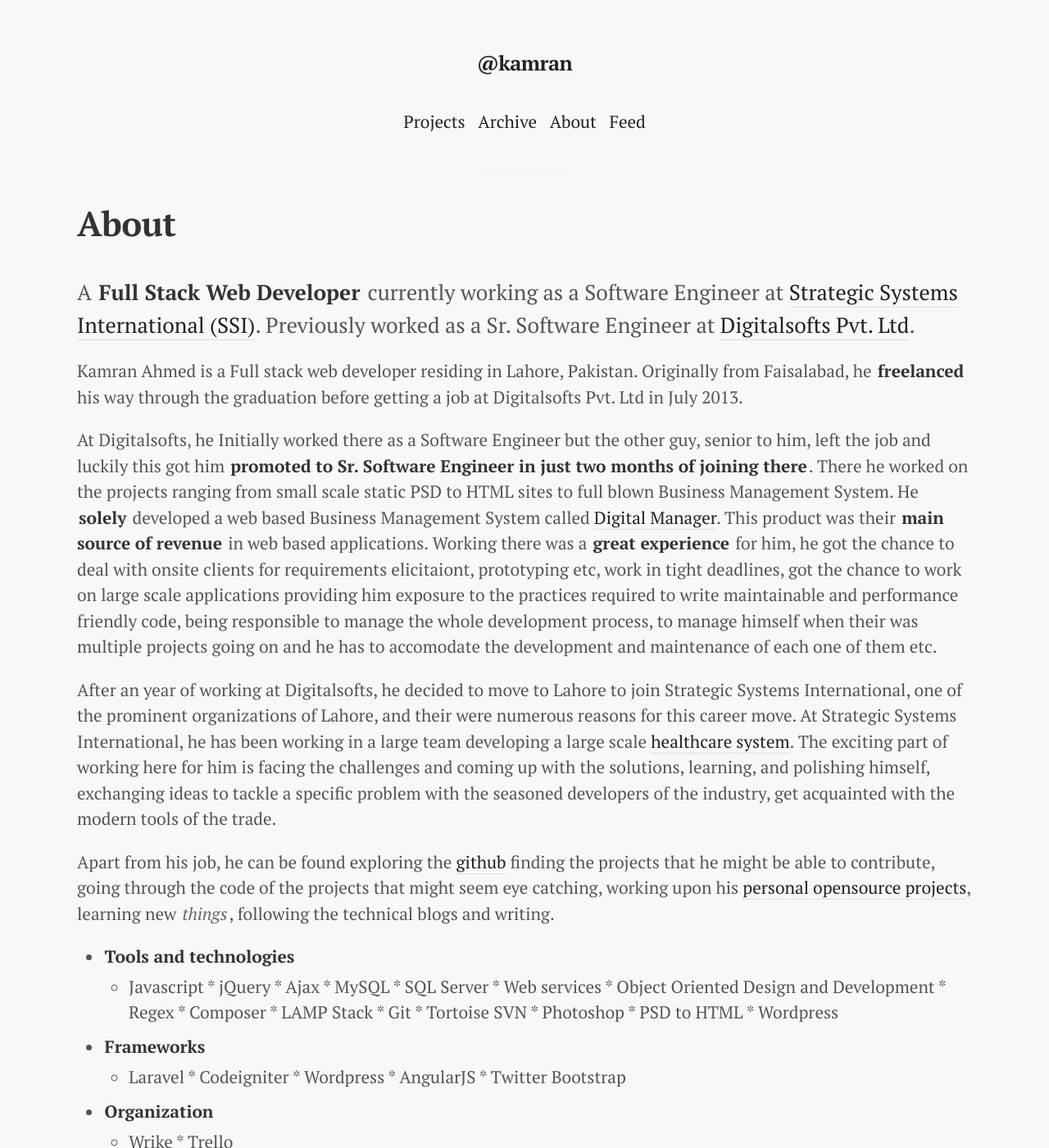
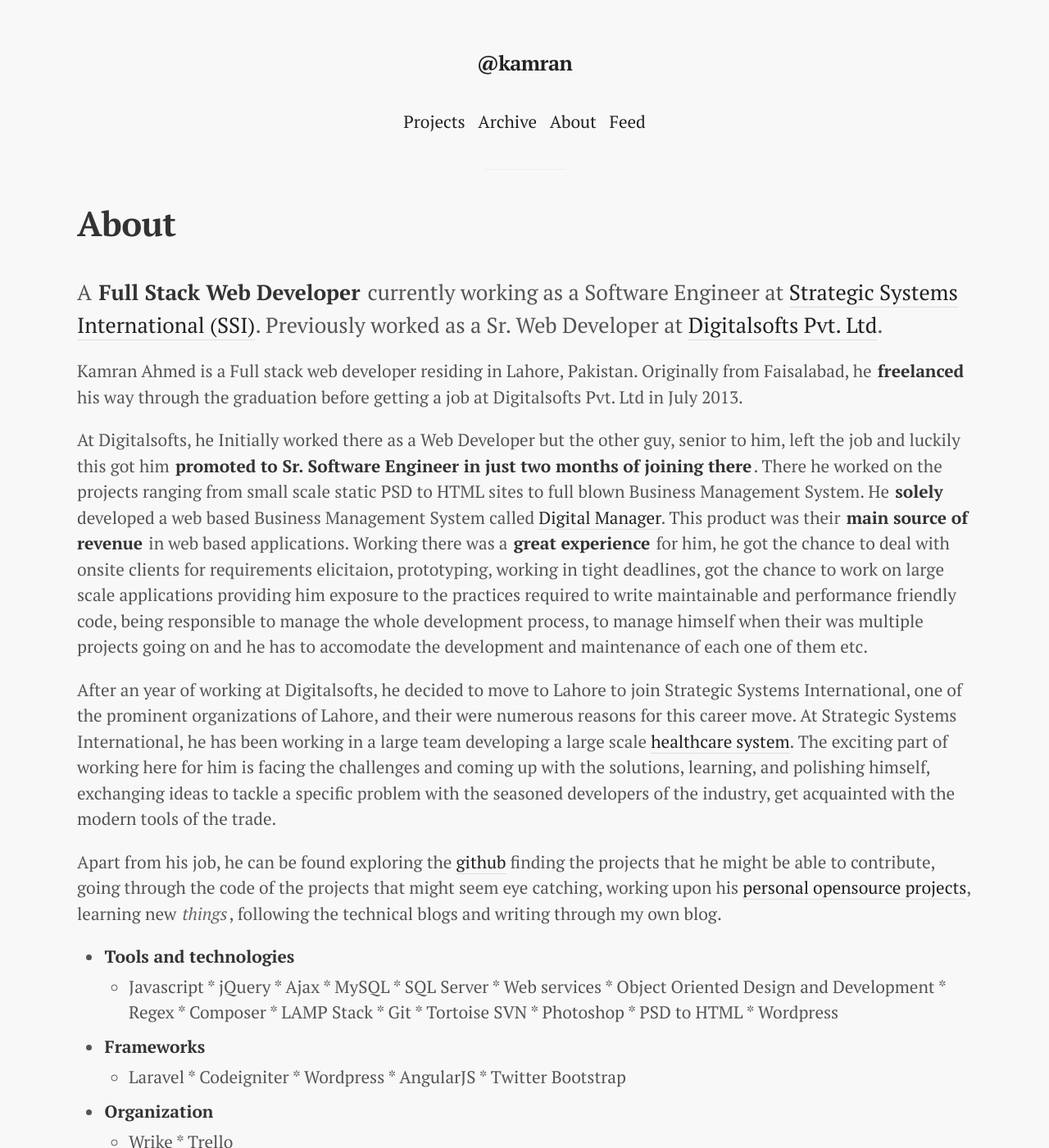
Before and after one commit to kamranahmedse/kamranahmedse.github.io, a Jekyll site: the page built from about.md, in a window 1280 px wide and 1400 px high. Shown: the whole window at 82% size. Built offline with Jekyll 4.4.1, drawn with Linux system fonts in a browser that asks for light colours.

Commit message:
Fix typos in readme

```diff
--- a/about.md
+++ b/about.md
@@ -3,15 +3,15 @@
 title: About
 ---
 
-A **Full Stack Web Developer** currently working as a Software Engineer at [Strategic Systems International (SSI)](http://ssidecisions.com). Previously worked as a Sr. Software Engineer at [Digitalsofts Pvt. Ltd](http://digitalsofts.com).
+A **Full Stack Web Developer** currently working as a Software Engineer at [Strategic Systems International (SSI)](http://ssidecisions.com). Previously worked as a Sr. Web Developer at [Digitalsofts Pvt. Ltd](http://digitalsofts.com).
 
 Kamran Ahmed is a Full stack web developer residing in Lahore, Pakistan. Originally from Faisalabad, he **freelanced** his way through the graduation before getting a job at Digitalsofts Pvt. Ltd in July 2013.
 
-At Digitalsofts, he Initially worked there as a Software Engineer but the other guy, senior to him, left the job and luckily this got him **promoted to Sr. Software Engineer in just two months of joining there**. There he worked on the projects ranging from small scale static PSD to HTML sites to full blown Business Management System. He **solely** developed a web based Business Management System called [Digital Manager](http://digitalmanager.pk/). This product was their **main source of revenue** in web based applications. Working there was a **great experience** for him, he got the chance to deal with onsite clients for requirements elicitaiont, prototyping etc, work in tight deadlines, got the chance to work on large scale applications providing him exposure to the practices required to write maintainable and performance friendly code, being responsible to manage the whole development process, to manage himself when their was multiple projects going on and he has to accomodate the development and maintenance of each one of them etc.
+At Digitalsofts, he Initially worked there as a Web Developer but the other guy, senior to him, left the job and luckily this got him **promoted to Sr. Software Engineer in just two months of joining there**. There he worked on the projects ranging from small scale static PSD to HTML sites to full blown Business Management System. He **solely** developed a web based Business Management System called [Digital Manager](http://digitalmanager.pk/). This product was their **main source of revenue** in web based applications. Working there was a **great experience** for him, he got the chance to deal with onsite clients for requirements elicitaion, prototyping, working in tight deadlines, got the chance to work on large scale applications providing him exposure to the practices required to write maintainable and performance friendly code, being responsible to manage the whole development process, to manage himself when their was multiple projects going on and he has to accomodate the development and maintenance of each one of them etc.
 
 After an year of working at Digitalsofts, he decided to move to Lahore to join Strategic Systems International, one of the prominent organizations of Lahore, and their were numerous reasons for this career move. At Strategic Systems International, he has been working in a large team developing a large scale [healthcare system](http://hbinsights.com). The exciting part of working here for him is facing the challenges and coming up with the solutions, learning, and polishing himself, exchanging ideas to tackle a specific problem with the seasoned developers of the industry, get acquainted with the modern tools of the trade.
 
-Apart from his job, he can be found exploring the [github](http://github.com/) finding the projects that he might be able to contribute, going through the code of the projects that might seem eye catching, working upon his [personal opensource projects](http://github.com/kamranahmedse), learning new *things*, following the technical blogs and writing.
+Apart from his job, he can be found exploring the [github](http://github.com/) finding the projects that he might be able to contribute, going through the code of the projects that might seem eye catching, working upon his [personal opensource projects](http://github.com/kamranahmedse), learning new *things*, following the technical blogs and writing through my own blog.
 
 - **Tools and technologies**
   * Javascript * jQuery * Ajax * MySQL * SQL Server * Web services * Object Oriented Design and Development * Regex * Composer * LAMP Stack * Git * Tortoise SVN * Photoshop * PSD to HTML * Wordpress
```
